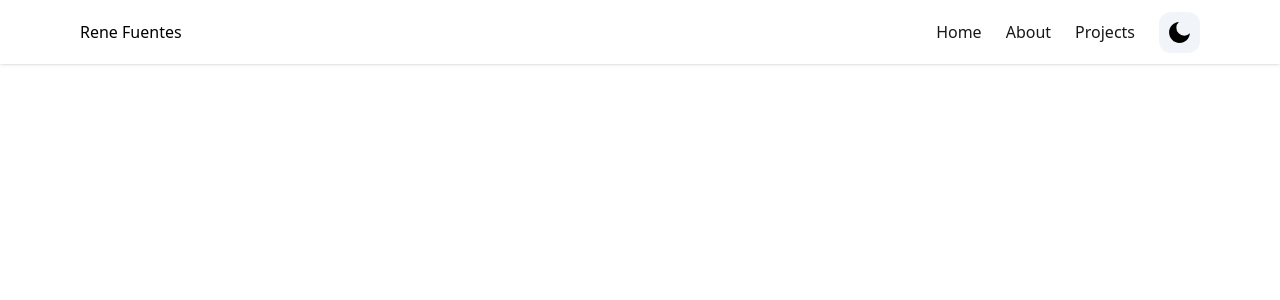
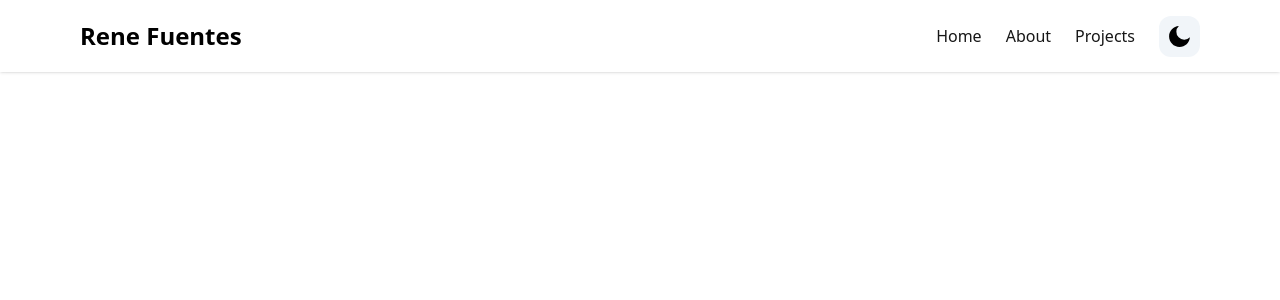
Before and after one commit to ReneKubax/Portfolio, a Next.js app: page / in a window 1280 px wide. Shown: the top 300 px of the page. Built offline with nearby package versions, Linux system fonts and the light colour scheme.

Commit message:
change style name navbar

```diff
--- a/components/Navbar.tsx
+++ b/components/Navbar.tsx
@@ -39,7 +39,7 @@ const NAV_ITEMS: Array<NavItem> = [
             <div className="flex items-center justify-between py-3 md:py-5 md:block">
               <Link to="home">
                 <div className="container flex items-center space-x-2">
-                  <h2 className="">Rene Fuentes</h2>
+                  <h2 className="text-2xl font-bold">Rene Fuentes</h2>
                 </div>
               </Link>
               <div className="md:hidden">
```
